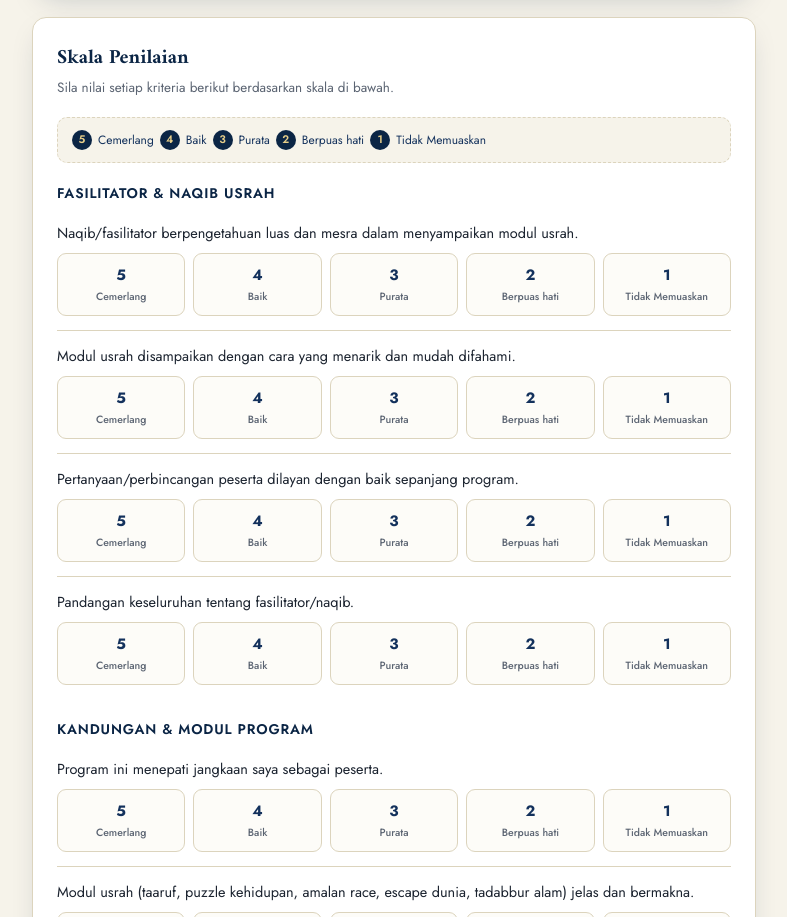
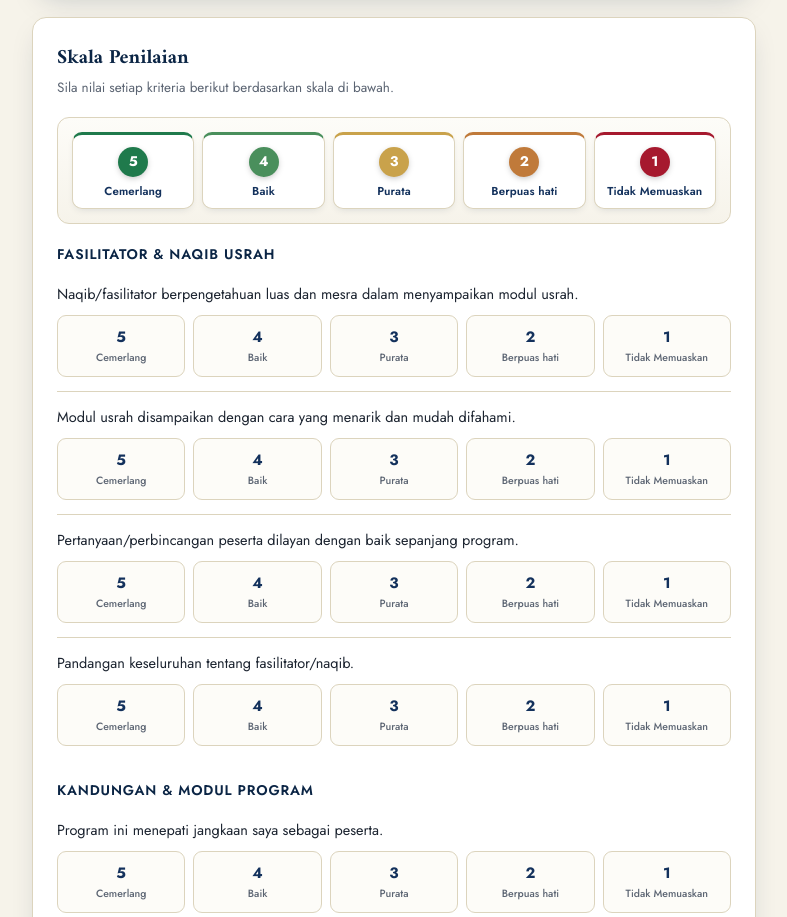
Before and after one commit to jppspusrawi/Borang-Penilaian-Program-Usrah-Rehlah-Mahabbah, a plain HTML site: page index.html in a window 1280 px wide. Shown: the part 814-1731 px from the top of the page, without its empty margins (246-1033 px from the left). Drawn offline with Linux system fonts and the light colour scheme.

Commit message:
Add files via upload

```diff
--- a/index.html
+++ b/index.html
@@ -112,16 +112,30 @@
 
   /* ---- Rating scale legend ---- */
   .legend{
-    display:flex; gap:6px; flex-wrap:wrap; margin:16px 0 4px;
-    background:var(--paper); border:1px dashed var(--line); border-radius:10px; padding:12px 14px;
+    display:grid; grid-template-columns:repeat(5,1fr); gap:8px; margin:16px 0 4px;
+    background:linear-gradient(180deg,#fdfcf8,var(--paper));
+    border:1px solid var(--line); border-radius:12px; padding:14px;
   }
+  @media(max-width:560px){.legend{grid-template-columns:repeat(2,1fr);}}
   .legend .chip{
-    font-size:12px; color:var(--navy); display:flex; align-items:center; gap:6px;
+    display:flex; flex-direction:column; align-items:center; text-align:center; gap:7px;
+    padding:12px 6px 10px; border-radius:10px; background:#fff;
+    border:1px solid var(--line); border-top:3px solid var(--tone,var(--navy-deep));
+    box-shadow:0 3px 8px -4px rgba(11,37,69,.18);
   }
   .legend .num{
-    width:20px; height:20px; border-radius:50%; background:var(--navy-deep); color:var(--gold-light);
-    display:inline-flex; align-items:center; justify-content:center; font-weight:600; font-size:11px;
+    width:30px; height:30px; border-radius:50%; background:var(--tone,var(--navy-deep)); color:#fff;
+    display:inline-flex; align-items:center; justify-content:center; font-weight:700; font-size:14px;
+    box-shadow:0 2px 6px -1px rgba(0,0,0,.25);
   }
+  .legend .chip .t{
+    font-size:11.5px; font-weight:600; color:var(--navy); letter-spacing:.01em; line-height:1.25;
+  }
+  .legend .chip.c5{--tone:#1f7a4c;}
+  .legend .chip.c4{--tone:#4a8f5c;}
+  .legend .chip.c3{--tone:var(--gold);}
+  .legend .chip.c2{--tone:#c07a3a;}
+  .legend .chip.c1{--tone:var(--red);}
 
   /* ---- Rating item ---- */
   .criteria{border-top:1px solid var(--line); padding:14px 0;}
@@ -254,11 +268,11 @@
     <p class="section-title">Skala Penilaian</p>
     <p class="section-sub">Sila nilai setiap kriteria berikut berdasarkan skala di bawah.</p>
     <div class="legend">
-      <span class="chip"><span class="num">5</span> Cemerlang</span>
-      <span class="chip"><span class="num">4</span> Baik</span>
-      <span class="chip"><span class="num">3</span> Purata</span>
-      <span class="chip"><span class="num">2</span> Berpuas hati</span>
-      <span class="chip"><span class="num">1</span> Tidak Memuaskan</span>
+      <span class="chip c5"><span class="num">5</span><span class="t">Cemerlang</span></span>
+      <span class="chip c4"><span class="num">4</span><span class="t">Baik</span></span>
+      <span class="chip c3"><span class="num">3</span><span class="t">Purata</span></span>
+      <span class="chip c2"><span class="num">2</span><span class="t">Berpuas hati</span></span>
+      <span class="chip c1"><span class="num">1</span><span class="t">Tidak Memuaskan</span></span>
     </div>
 
     <p class="subhead">Fasilitator &amp; Naqib Usrah</p>
```
